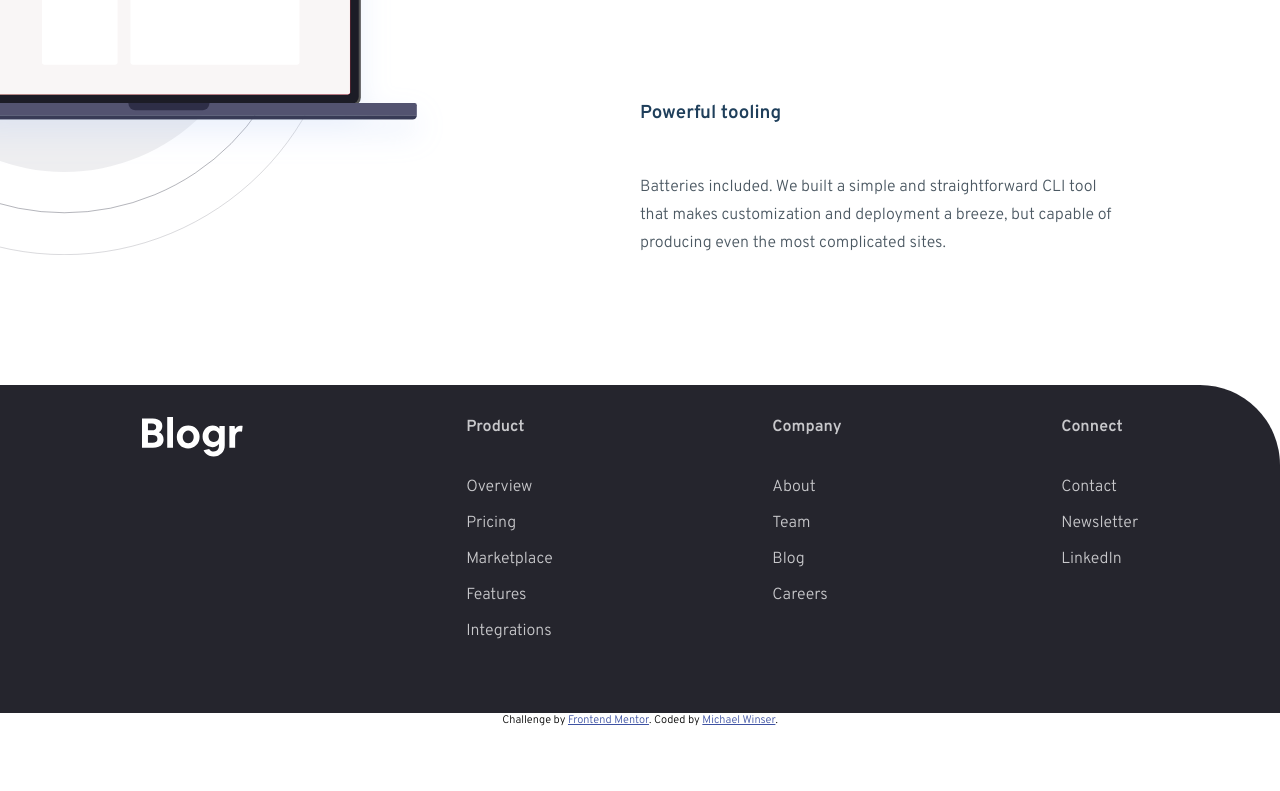
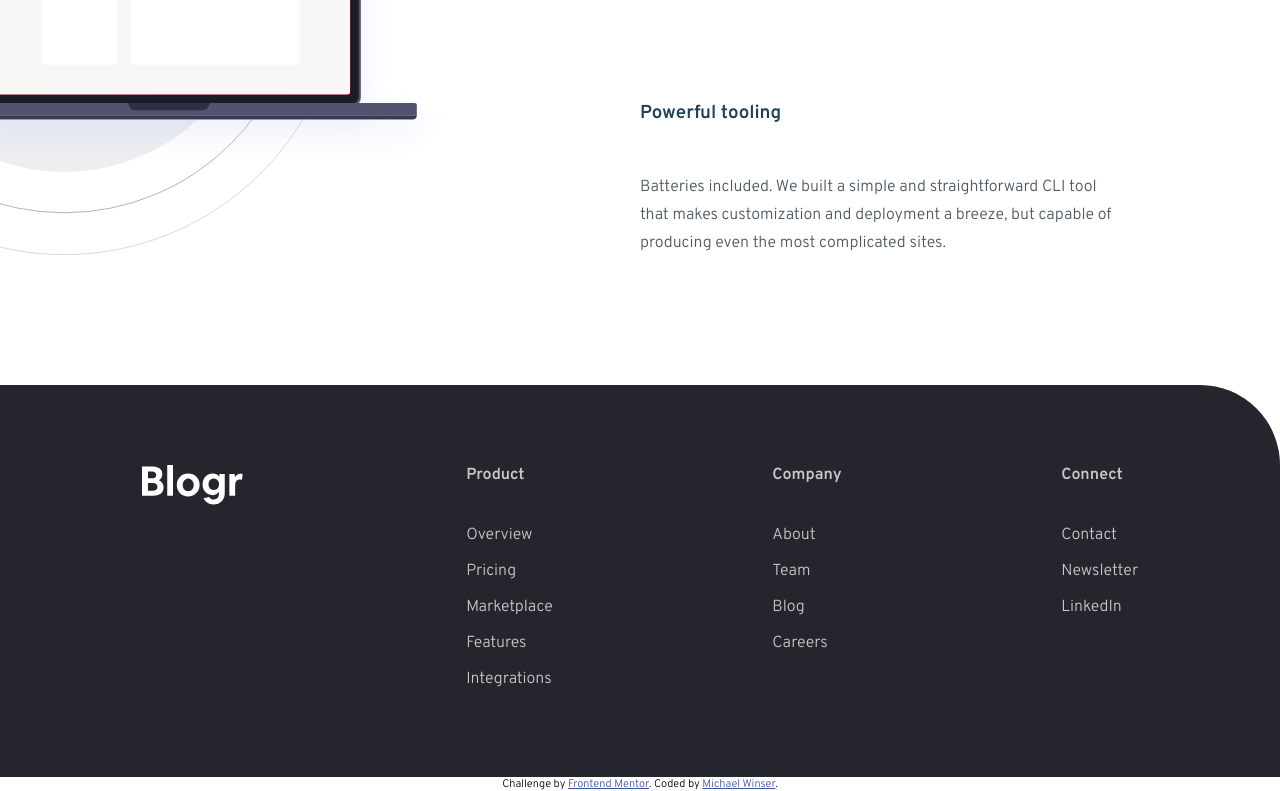
Before and after one commit to mwinser/blogr-landingpage-challenge, a plain HTML site: page index.html in a window 1280 px wide. Shown: the part 1831-2622 px from the top of the page. Before the commit the page ends 2558 px from the top, so only its background shows below. Drawn offline with Linux system fonts and the light colour scheme.

Commit message:
footer adjustments

```diff
--- a/index.scss
+++ b/index.scss
@@ -162,7 +162,7 @@ footer {
     display: flex;
     justify-content: space-around;
     align-items: flex-start;
-    padding: 2em;
+    padding: 5em 2em 3em 2em;
     .logo {
         height: 45px;
         width: 105px;
@@ -175,5 +175,6 @@ footer {
     li {
         list-style: none;
         padding: .5em 0;
+        cursor: pointer;
     }
 }
```
Also changed, not shown: index.css, 1 other file.
